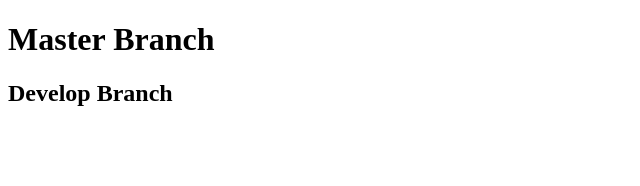
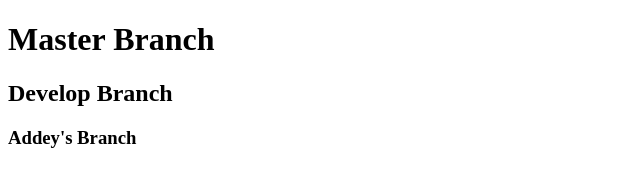
Before and after one commit to shboulz/teamGit, a plain HTML site: page index.html in a window 1280 px wide. Shown: the whole page, without its empty margins (0-640 px from the left). Drawn offline with Linux system fonts and the light colour scheme.

Commit message:
addeys branch

```diff
--- a/index.html
+++ b/index.html
@@ -10,5 +10,6 @@
 
     <h1>Master Branch</h1>
     <h2>Develop Branch</h2>
+    <h3>Addey's Branch</h3>
 </body>
 </html>
```
